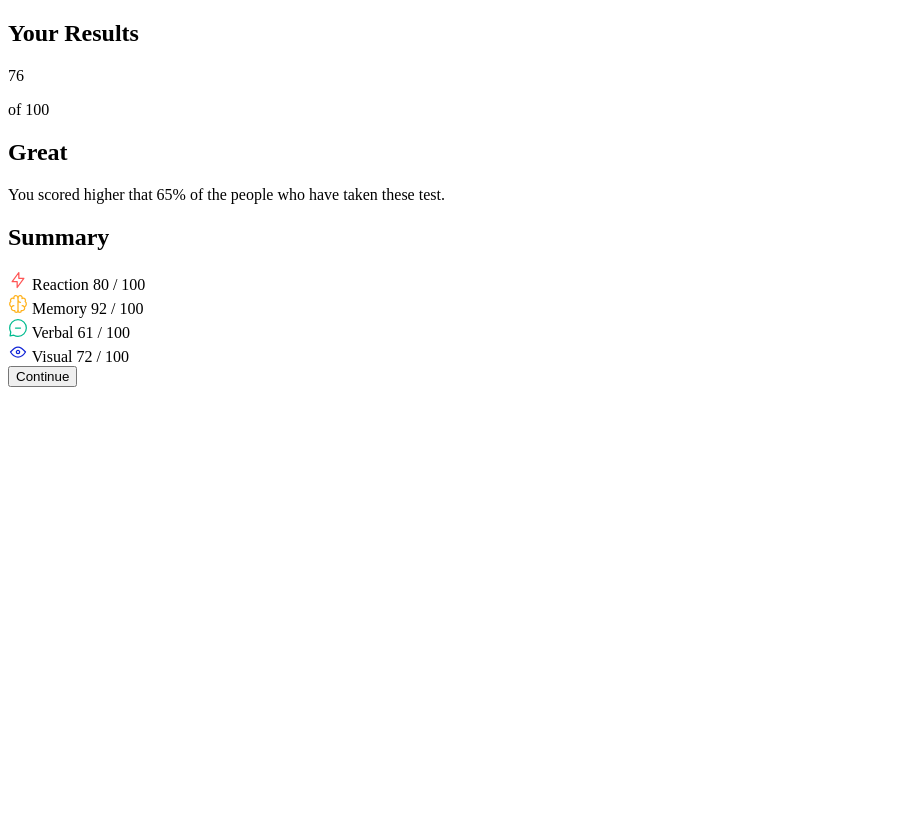
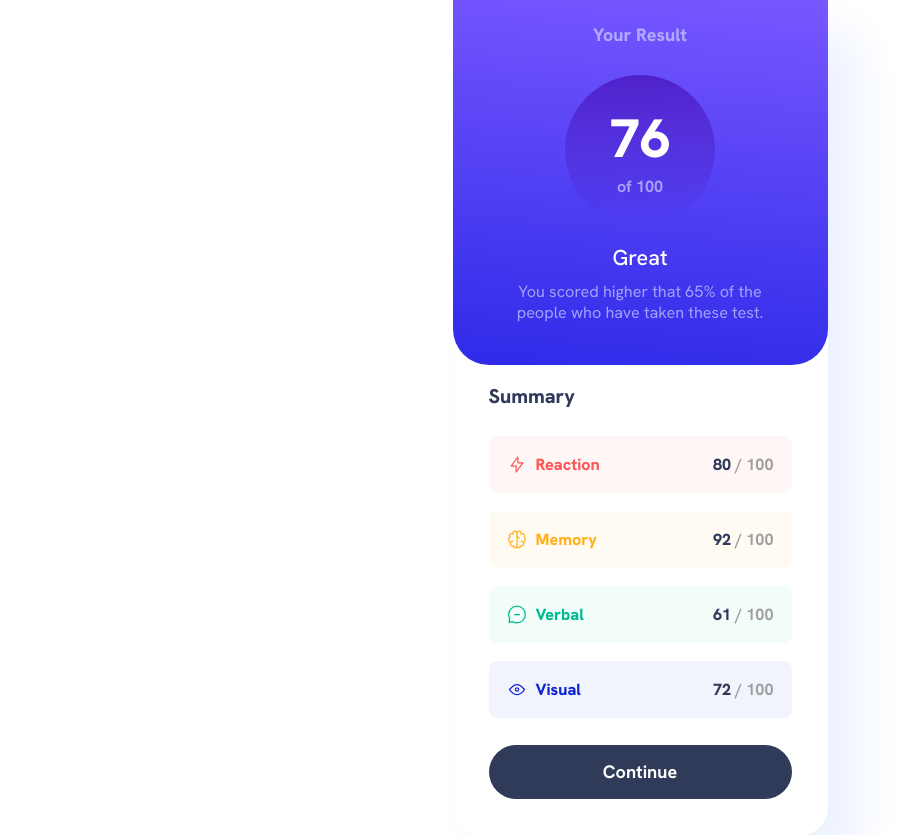
Before and after one commit to AlexanderTejedor/Results-summary-component, a plain HTML site: page index.html in a window 1280 px wide. Shown: the whole page, without its empty margins (0-906 px from the left). Before the commit the page ends 800 px from the top, so only its background shows below. Drawn offline with Linux system fonts and the light colour scheme.

Commit message:
Terminado el diseño de la pagina con css inicial, junto con cambios al index para poder aplicar estilos en ciertos elementos y lugares

```diff
--- a/index.html
+++ b/index.html
@@ -3,48 +3,63 @@
 <head>
     <meta charset="UTF-8">
     <meta name="viewport" content="width=device-width, initial-scale=1.0">
-    <!-- favicon -->
+    <!--========== favicon ==========-->
     <link rel="shortcut icon" href="./assets/images/favicon-32x32.png" type="image/x-icon">
+    <!--========== css ==========-->
+    <link rel="stylesheet" href="./style.css">
+    <!--========== fonts ==========-->
+    <link rel="preconnect" href="https://fonts.googleapis.com">
+    <link rel="preconnect" href="https://fonts.gstatic.com" crossorigin>
+    <link href="https://fonts.googleapis.com/css2?family=Hanken+Grotesk:ital,wght@0,100..900;1,100..900&display=swap" rel="stylesheet">
     <title>Results summary componentt</title>
 </head>
 <body>
     <main class="main-container">
         <section class="card-container">
-            <div class="results-conatiner">
-                <h1 class="results-title">Your Results</h1>
+            <div class="results-container">
+                <h1 class="results-title">Your Result</h1>
                 <div class="results-progress">
-                    <p class="reslts-progress__actual">76</p>
+                    <p class="results-progress__actual">76</p>
                     <p class="reslts-progress__goal">of 100</p>
                 </div>
                 <h2 class="result-subtitle">Great</h2>
                 <p class="result-description"> You scored higher that 65% of the people who have taken these test.</p>
             </div>
             <div class="summary-container">
+                <div class="summary-container__items">
                     <h1 class="summary-title">Summary</h1>
-                <div class="summaty-item">
+                    <div class="summary-item red">
+                        <div class="icon-title">
                             <img src="./assets/images/icon-reaction.svg" alt="Reaction icon">
                             <span class="summary-item__title">Reaction</span>
+                        </div>
                         <span class="summary-item__value"><span>80</span> / 100</span>
                     </div>
 
-                <div class="summaty-item">
+                    <div class="summary-item yellow">
+                        <div class="icon-title">
                             <img src="./assets/images/icon-memory.svg" alt="Memory icon">
                             <span class="summary-item__title">Memory</span>
+                        </div>
                         <span class="summary-item__value"><span>92</span> / 100</span>
                     </div>
 
-                <div class="summaty-item">
+                    <div class="summary-item green">
+                        <div class="icon-title">
                             <img src="./assets/images/icon-verbal.svg" alt="Verbal icon">
                             <span class="summary-item__title">Verbal</span>
+                        </div>
                         <span class="summary-item__value"><span>61</span> / 100</span>
                     </div>
 
-                <div class="summaty-item">
+                    <div class="summary-item blue">
+                        <div class="icon-title">
                             <img src="./assets/images/icon-visual.svg" alt="Visual icon">
                             <span class="summary-item__title">Visual</span>
+                        </div>
                         <span class="summary-item__value"><span>72</span> / 100</span>
                     </div>
-
+                </div>
                 <button class="summary-buttom">Continue</button>
             </div>
         </section>
--- a/style.css
+++ b/style.css
@@ -0,0 +1,197 @@
+/*========== Vars ==========*/
+:root{
+    /*========== Primary colors ==========*/
+    --light-red: hsl(0, 100%, 67%);
+    --orangey-yellow: hsl(39, 100%, 56%);
+    --green-teal: hsl(166, 100%, 37%);
+    --cobalt-blue: hsl(234, 85%, 45%);
+
+    /*========== Primary colors trasnparecy==========*/
+    --light-red-trasnparecy: hsla(0, 100%, 67%, .05);
+    --orangey-yellow-trasnparecy: hsla(39, 100%, 56%, .05);
+    --green-teal-trasnparecy: hsla(166, 100%, 37%,.05);
+    --cobalt-blue-trasnparecy: hsla(234, 85%, 45%, .05);
+
+    /*========== Gradient colors ==========*/
+    --light-slate-blue-background: hsl(252, 100%, 67%);
+    --tight-royal-blue-background-: hsl(241, 81%, 54%);
+
+    --violet-blue-circle: hsla(256, 72%, 46%, 1);
+    --persian-blue-circle: hsla(241, 72%, 46%, 0);
+
+    /*========== Neutral colors ==========*/
+    --white: hsl(0, 0%, 100%);
+    --pale-blue: hsl(221, 100%, 96%);
+    --light-lavender: hsla(241, 100%, 89%, 0.737);
+    --dark-gray-blue: hsl(224, 30%, 27%);
+    --grey-color: hsl(0, 0%, 62%);
+
+    /*========== Typograghy ==========*/
+    --normal-font-weight: 400;
+    --semi-normal-font-weight: 500;
+    --medium-font-weight: 700;
+    --bold-font-weight: 800;
+}
+*{
+    margin: 0;
+    padding: 0;
+    box-sizing: border-box;
+    font-family: "Hanken Grotesk", sans-serif;
+    font-size: 18px;
+}
+/*========== Global ==========*/
+.results-container,
+.summary-container{
+    padding: 1rem 2rem;
+}
+.summary-item__title,
+.summary-item__value,
+.summary-item__value span{
+    font-size: .9rem;
+}
+
+/*========== Body ==========*/
+body{
+    background-color: var(--white);
+    width: 100%;
+    height: 100dvh;
+}
+/*========== Main ==========*/
+.main-container{
+    max-width: 100%;
+    display: flex;
+    justify-content: center;
+}
+/*========== Card ==========*/
+.card-container{
+    max-width: 375px;
+    display: flex;
+    flex-direction: column;
+    border-radius: 1.5rem;
+    box-shadow: 30px 30px 50px var(--pale-blue);
+}
+/*========== Card Result ==========*/
+.results-container{
+    width: 100%;
+    display: flex;
+    flex-direction: column;
+    align-items: center;
+    justify-content: center;
+    background:linear-gradient(185deg, var(--light-slate-blue-background), var(--tight-royal-blue-background-));
+    color: var(--light-lavender);
+    border-radius: 0 0 2rem 2rem;
+}
+.result-description{
+    text-align: center;
+}
+.results-title{
+    font-weight: var(--medium-font-weight);
+    margin-top: .3rem;
+    margin-bottom: 1.6rem;
+    font-weight: var(--bold-font-weight);
+}
+.results-progress{
+    width: 150px;
+    height: 150px;
+    display: flex;
+    border-radius: 50%;
+    flex-direction: column;
+    justify-content: center;
+    align-items: center;
+    background: linear-gradient(180deg, var(--violet-blue-circle), var(--persian-blue-circle));
+}
+.results-progress__actual{
+    color: var(--white);
+    font-weight: var(--bold-font-weight);
+    font-size: 3rem;
+    margin-bottom: .2rem;
+}
+.reslts-progress__goal{
+    font-size: .9rem;
+    font-weight: var(--medium-font-weight);
+}
+.result-subtitle{
+    margin-top: 1rem;
+    font-size: 1.2rem;
+    font-weight: var(--semi-normal-font-weight);
+    color: var(--white);
+    margin-bottom: .5rem;
+}
+.result-description{
+    font-size: .9rem;
+    margin-bottom: 1.3rem;
+    padding: 0 1rem;
+}
+/*========== Card Summary ==========*/
+.summary-title{
+    font-size: 1.1rem;
+    font-weight: var(--bold-font-weight);
+    color: var(--dark-gray-blue);
+    margin-bottom: 1.5rem;
+}
+.summary-item{
+    display: flex;
+    justify-content: space-between;
+    align-items: center;
+    margin-top: 1rem;
+    padding: 1rem;
+    border-radius: 8px;
+}
+.icon-title{
+    display: flex;
+    justify-content: center;
+}
+/*========== Summary items ==========*/
+.summary-container__items{
+    margin-bottom: 1.5rem;
+}
+.summary-item__title{
+    font-weight: var(--bold-font-weight);
+    margin-left: .5rem;
+}
+.summary-item__value{
+    color: var(--grey-color);
+    font-weight: var(--medium-font-weight)
+}
+.summary-item__value span{
+    color: var(--dark-gray-blue);
+    font-weight: var(--bold-font-weight);
+}
+.red{
+    background-color: var(--light-red-trasnparecy);
+}
+.red > .icon-title > .summary-item__title{
+    color: var(--light-red);
+}
+.yellow{
+    background-color: var(--orangey-yellow-trasnparecy);
+}
+.yellow > .icon-title > .summary-item__title{
+    color: var(--orangey-yellow);
+}
+.green{
+    background-color: var(--green-teal-trasnparecy);
+}
+.green > .icon-title > .summary-item__title{
+    color: var(--green-teal);
+}
+.blue{
+    background-color: var(--cobalt-blue-trasnparecy);
+}
+.blue > .icon-title > .summary-item__title{
+    color: var(--cobalt-blue);
+}
+/*========== Summary buttom ==========*/
+.summary-buttom{
+    width: 100%;
+    height: 3rem;
+    color: var(--white);
+    font-weight: var(--medium-font-weight);
+    background-color: var(--dark-gray-blue);
+    border: none;
+    border-radius: 50px;
+    margin-bottom: 1rem;
+}
+.summary-buttom:hover{
+    background:linear-gradient(180deg, var(--light-slate-blue-background), var(--tight-royal-blue-background-));
+}
```
Lines whose indentation alone changed are shown as unchanged.
